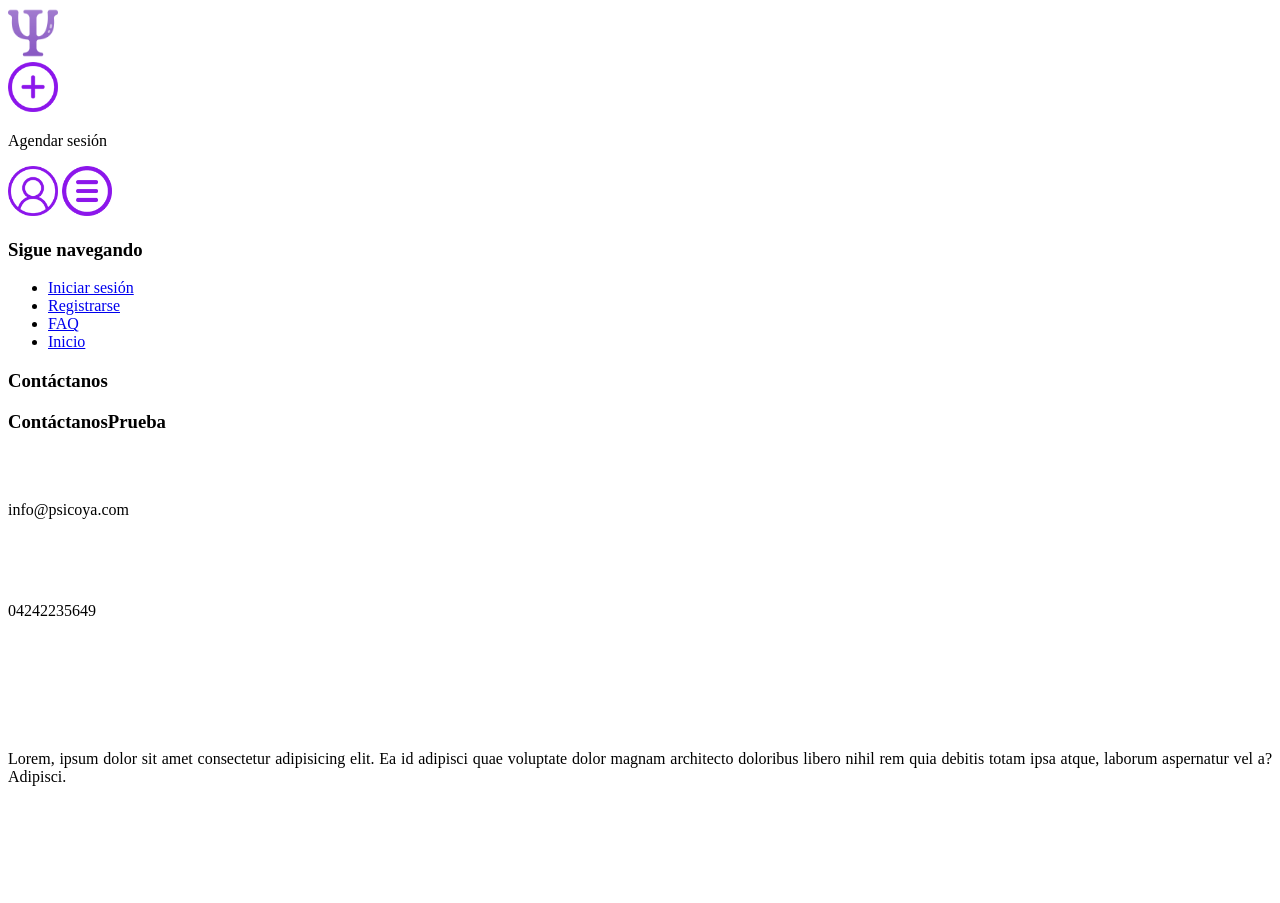
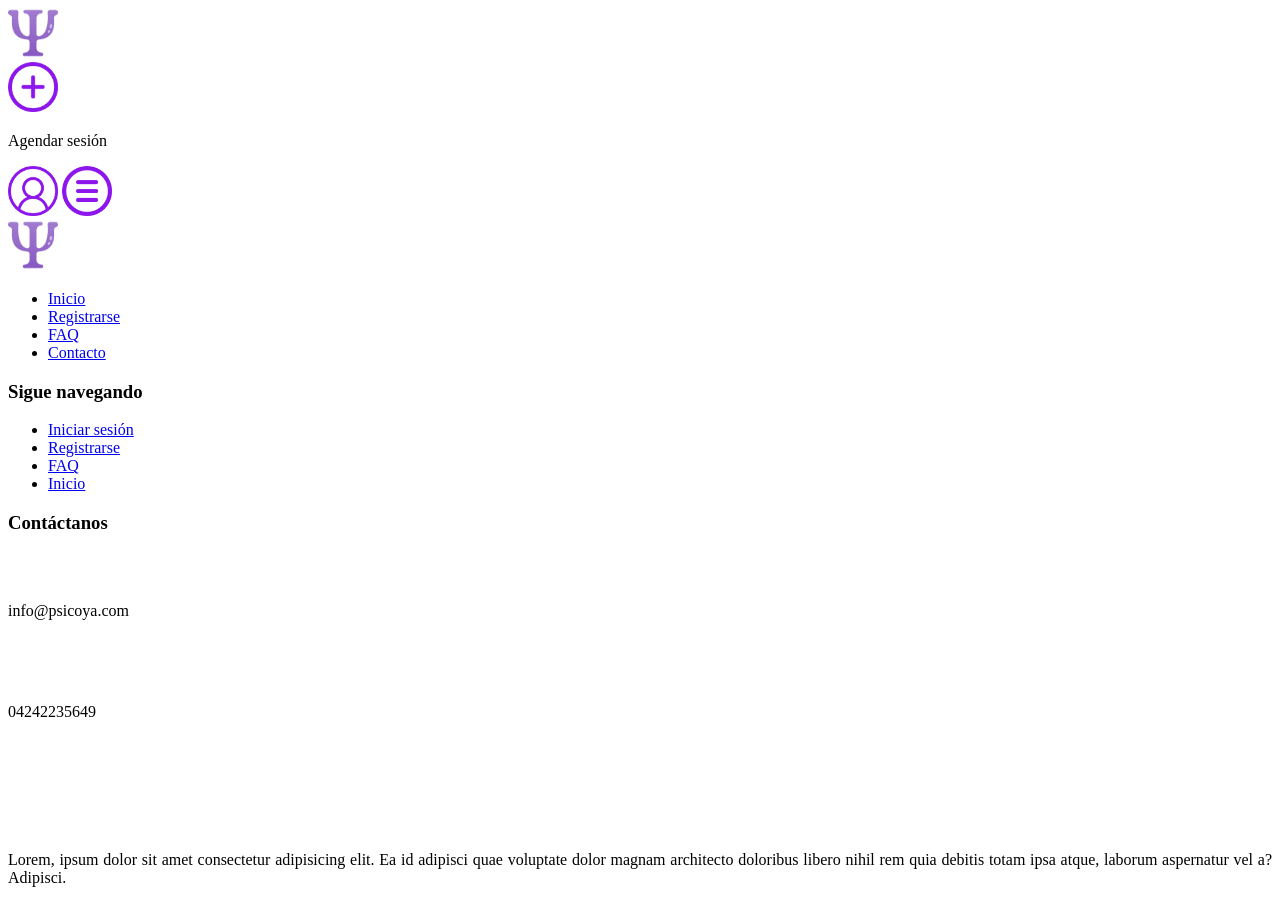
Before and after one commit to saulmoniq/TesosGrado, a Django app: template TEG/templates/base.html in a window 1280 px wide. Before the commit the page ends 786 px from the top, so only its background shows below. Run offline with Django 4.2, Linux system fonts and the light colour scheme; the template is opened without the code that fills it, so the values that code supplies are empty; parts of the project's set-up code (start-up, migrations or seed data) failed here and were passed over.

Commit message:
siebar menu and script

```diff
--- a/TEG/templates/base.html
+++ b/TEG/templates/base.html
@@ -18,7 +18,44 @@
         </div>
         <div class="container">
             <a  class="header-derecho" href="{% url 'home' %}"><img width="50px" src="{% static '/images/user.png' %}"></a>
-            <a class="header-derecho" href="{% url 'home' %}"><img width="50px" src="{% static '/images/hamburger.png' %}"></a>
+            <a class="header-derecho" onclick="sidebar()"><img width="50px" src="{% static '/images/hamburger.png' %}">
+            </a>
+            <!-- sidebar menu -->
+            <div id="hamburguer" class="sidebar hidden">
+                <!--profile image & text-->
+                <div class="profile">
+                <img width="50px" src="{% static '/images/psicologia.png' %}">
+                </div>
+                <ul>
+                    <li>
+                        <a href="#" class="active">
+                            <span class="icon"><i class="fas fa-home"></i></span>
+                            <span class="item">Inicio</span>
+                        </a>
+                    </li>
+                    <li>
+                        <a href="#">
+                            <span class="icon"><i class="fa-regular fa-user"></i></span>
+                            <span class="item">Registrarse</span>
+                        </a>
+                    </li>
+                    <li>
+                        <a href="#">
+                            <span class="icon"><i class="fa-solid fa-question"></i></span>
+                            <span class="item">FAQ</span>
+                        </a>
+                    </li>
+                    <li>
+                        <a href="#">
+                            <span class="icon"><i class="fa-solid fa-mobile-screen-button"></i></i></span>
+                            <span class="item">Contacto</span>
+                        </a>
+                    </li>
+                </ul>
+            </div>
+                 <!--menu item-->
+             </div>
+
         </div>
     </header>
 {% block content %}
@@ -36,7 +73,6 @@
     </div>
     <div class="container">
         <h3 class="main-title">Contáctanos</h3>
-        <h3 class="main-title">ContáctanosPrueba</h3>
         <img class="footer-inline" width="30px" src="{% static '/images/email.png' %}">
         <p class="footer-inline center subtitle">info@psicoya.com</p><br>
         <img class="footer-inline" width="30px" src="{% static '/images/phone-call.png' %}">
@@ -56,5 +92,11 @@
 <!-- <div class="container">
     <p class="center"> Diseñado por Saúl Monique</p>
 </div> -->
+<script>
+    function sidebar(){
+        var hamburger = document.getElementById("hamburguer");
+        hamburger.classList.remove("hidden");
+    }
+</script>
 </body>
 </html>
```
Also changed, not shown: TEG/static/styles.css (+57 -0 lines).
